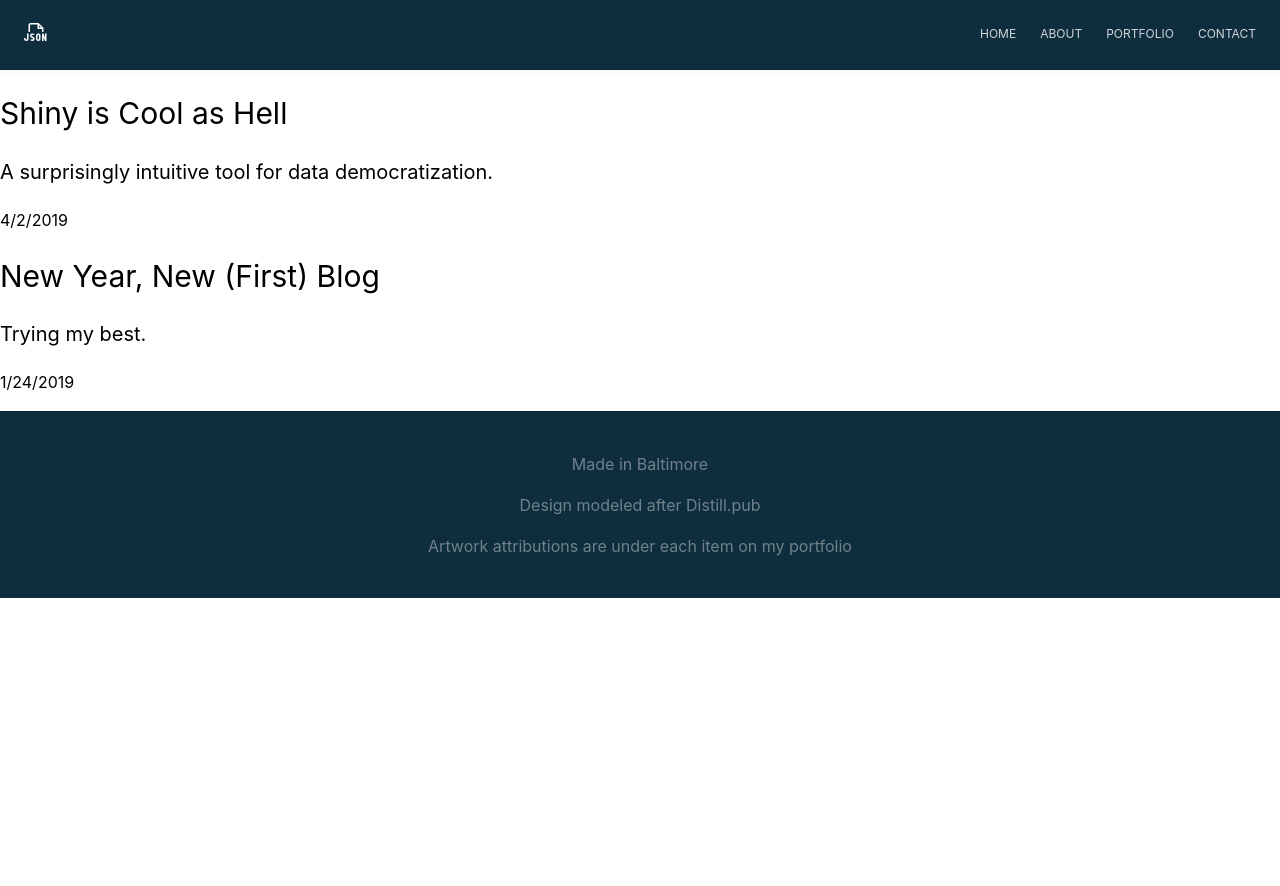
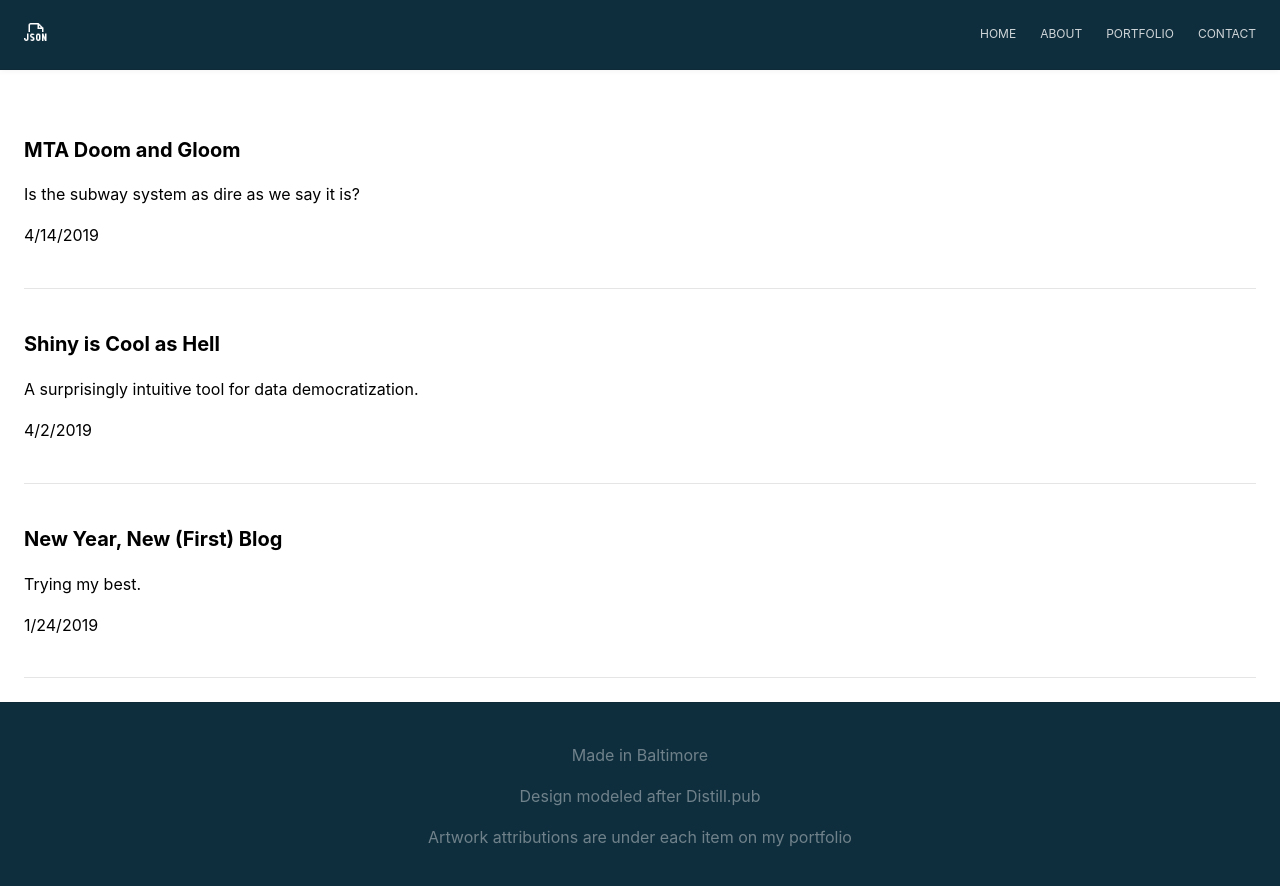
Before and after one commit to jbixon13/reactblog, a React (Create React App) app: page / in a window 1280 px wide. Shown: the top 886 px of the page. Before the commit the page ends 800 px from the top, so only its background shows below. Built offline with nearby package versions, Linux system fonts and the light colour scheme.

Commit message:
fix home button, add article list style

```diff
--- a/src/App.js
+++ b/src/App.js
@@ -9,12 +9,18 @@ class App extends Component {
     articles: [
       {
         id: 1,
+        title: 'MTA Doom and Gloom',
+        subtitle: 'Is the subway system as dire as we say it is?',
+        date: '4/14/2019'
+      },
+      {
+        id: 2,
         title: 'Shiny is Cool as Hell',
         subtitle: 'A surprisingly intuitive tool for data democratization.',
         date: '4/2/2019'
       },
       {
-        id: 2,
+        id: 3,
         title: 'New Year, New (First) Blog',
         subtitle: 'Trying my best.',
         date: '1/24/2019'
@@ -26,7 +32,9 @@ class App extends Component {
     return (
       <div className="App">
         <Navbar/>
-        <ArticleList articles={this.state.articles} />
+        <div className='ArticleList'>
+          <ArticleList articles={this.state.articles} />
+        </div>
         <Footer/>
       </div>
     );
--- a/src/components/ArticleItem/ArticleItem.js
+++ b/src/components/ArticleItem/ArticleItem.js
@@ -1,11 +1,13 @@
 import React, { Component } from 'react'
+
+require('./ArticleItem.scss');
 
 export class ArticleItem extends Component {
     render() {
         return (
-            <div>
-                <h1>{ this.props.article.title }</h1>
-                <h3>{ this.props.article.subtitle }</h3>
+            <div className='ArticleItem'>
+                <h2>{ this.props.article.title }</h2>
+                <p>{ this.props.article.subtitle }</p>
                 <p>{ this.props.article.date }</p>
             </div>
         )
--- a/src/components/ArticleItem/ArticleItem.scss
+++ b/src/components/ArticleItem/ArticleItem.scss
@@ -0,0 +1,20 @@
+@import 'src/styles/_colors';
+
+.ArticleItem {
+    width: auto;
+    margin-left: 24px;
+    margin-right: 24px;
+    display: block;
+    border-bottom: 1px solid $line-color;
+    box-sizing: border-box;
+    padding: 24px 0;
+}
+
+h2 {
+    font-size: 20px;
+    font-weight: 700;
+}
+
+a {
+    color: $link-color;
+}
--- a/src/components/ArticleList/ArticleList.js
+++ b/src/components/ArticleList/ArticleList.js
@@ -6,7 +6,7 @@ require('./ArticleList.scss');
 class ArticleList extends Component {
     render() {
         return this.props.articles.map((article) => (
-        <ArticleItem key={article.id} article={article}/>
+            <ArticleItem key={article.id} article={article}/>
         ))
     }
 }
--- a/src/components/ArticleList/ArticleList.scss
+++ b/src/components/ArticleList/ArticleList.scss
@@ -1,7 +1,6 @@
-h1 {
-    font-size: 30px;
+@import 'src/styles/_colors';
+
+.ArticleList {
+    margin-top: 24px;
+    margin-bottom: 24px;
 }
-
-h3 {
-    font-size: 20px;
-}
--- a/src/components/Navbar/Navbar.js
+++ b/src/components/Navbar/Navbar.js
@@ -8,8 +8,9 @@ class Navbar extends Component {
         return(
             <div className='Navbar'>
                 <header>
-                    <a href='/'></a>
+                    <a href='/'>
                         <img src={logo} alt='homepage logo'></img>
+                    </a>
                     <div className='links'>
                         <a href='/'>Home</a>
                         <a href='/about'>About</a>
--- a/src/styles/_colors.scss
+++ b/src/styles/_colors.scss
@@ -2,3 +2,4 @@ $primary-color: hsl(200, 60%, 15%);
 $link-color: #004276;
 $white-text: rgba(255, 255, 255, 0.8);
 $white-text-hover: rgba(255, 255, 255, 1);
+$line-color: rgba(0, 0, 0, 0.1);
```
